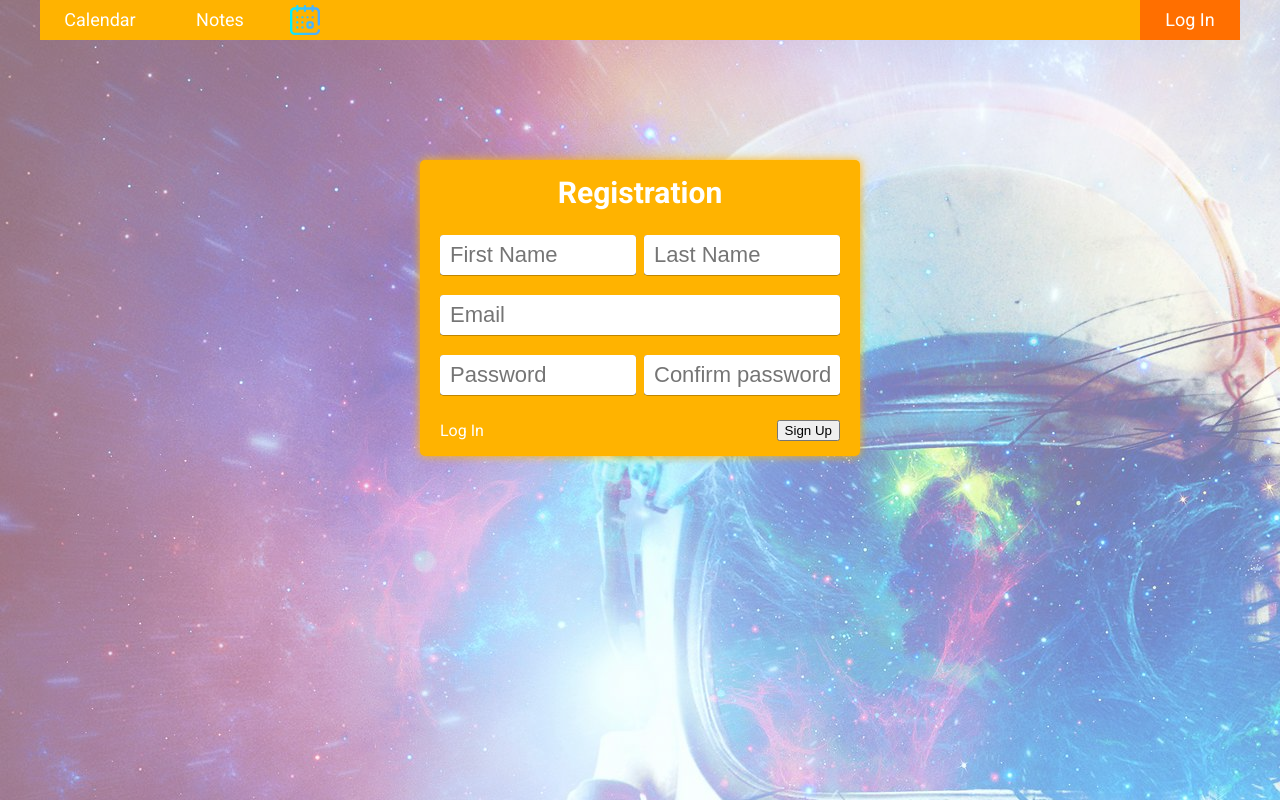
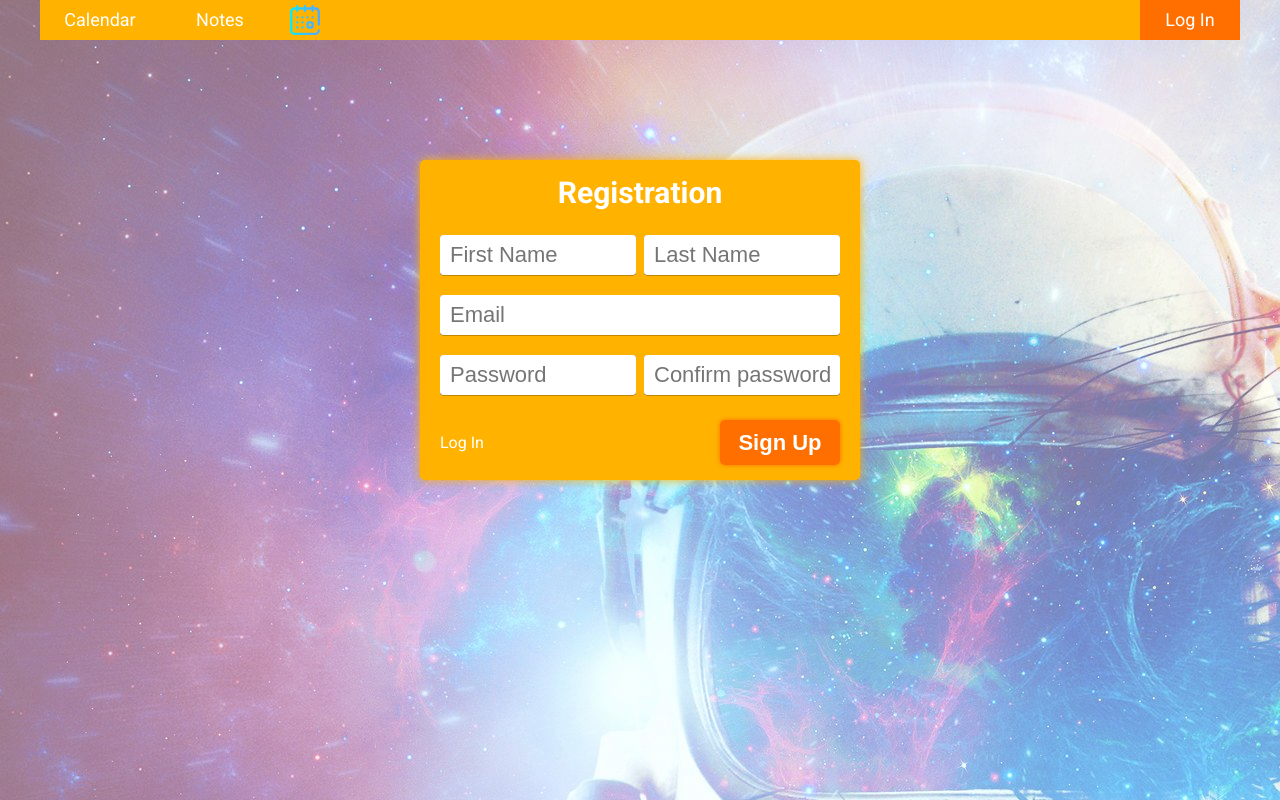
Before and after one commit to vmakal1989/gp, a React (Create React App) app: page /signup in a window 1280 px wide. Built offline with nearby package versions, Linux system fonts and the light colour scheme; no server answers.

Commit message:
fix button style

```diff
--- a/src/components/SignUp/SignUp.tsx
+++ b/src/components/SignUp/SignUp.tsx
@@ -32,7 +32,7 @@ export const ReduxSignUpForm = ({handleSubmit, error, isFetching}) => {
                 { error && <div className={style.submitError}>{error.message}</div> }
                 <div className={style.nav_box}>
                     <NavLink to='/login' className={style.link}>Log In</NavLink>
-                    <button className={style.submit} disabled={isFetching}>
+                    <button className={style.button} disabled={isFetching}>
                         {isFetching ?
                             <img className={style.preloader} src={preloader} alt={preloader}/>
                             :
```
